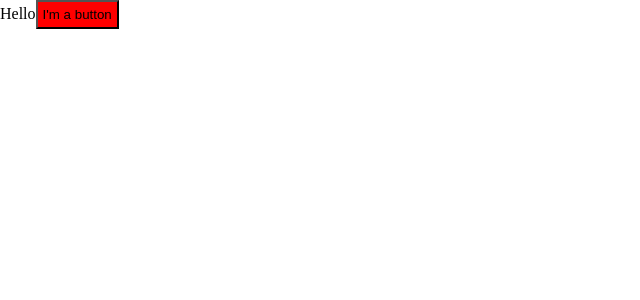
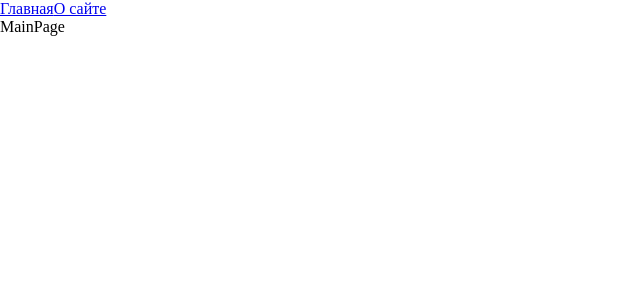
Before and after one commit to Vlad-doc/production-project, a React app: page / in a window 1280 px wide. Shown: the top 300 px of the page, without its empty margins (0-640 px from the left). Built offline with nearby package versions, Linux system fonts and the light colour scheme.

Commit message:
add router dom & lazy load

```diff
--- a/package.json
+++ b/package.json
@@ -15,6 +15,7 @@
         "@types/node": "^17.0.21",
         "@types/react": "^17.0.39",
         "@types/react-dom": "^17.0.11",
+        "@types/react-router-dom": "^5.3.3",
         "@types/webpack": "^5.28.0",
         "@types/webpack-dev-server": "^4.7.2",
         "css-loader": "^6.6.0",
@@ -32,6 +33,7 @@
     },
     "dependencies": {
         "react": "^17.0.2",
-        "react-dom": "^17.0.2"
+        "react-dom": "^17.0.2",
+        "react-router-dom": "^6.2.1"
     }
 }
--- a/src/App.tsx
+++ b/src/App.tsx
@@ -1,9 +1,24 @@
-import MyButton from "./components/Button";
+import { Routes, Route, Link } from "react-router-dom";
+import { Suspense } from "react";
+
+import { MainPageAsync } from "./pages/MainPage/MainPage.async";
+import { AboutPageAsync } from "./pages/AboutPage/AboutPage.async";
 
 import "./styles.scss";
 
 const App = () => {
-    return <MyButton />;
+    return (
+        <div>
+            <Link to={"/"}>Главная</Link>
+            <Link to={"/about"}>О сайте</Link>
+            <Suspense fallback={<div>Loading...</div>}>
+                <Routes>
+                    <Route path="/" element={<MainPageAsync />} />
+                    <Route path="/about" element={<AboutPageAsync />} />
+                </Routes>
+            </Suspense>
+        </div>
+    );
 };
 
 export default App;
--- a/src/index.tsx
+++ b/src/index.tsx
@@ -1,5 +1,11 @@
 import { render } from "react-dom";
+import { BrowserRouter } from "react-router-dom";
 
 import App from "./App";
 
-render(<App />, document.getElementById("root"));
+render(
+    <BrowserRouter>
+        <App />
+    </BrowserRouter>,
+    document.getElementById("root")
+);
--- /dev/null
+++ b/src/pages/AboutPage/AboutPage.async.tsx
@@ -0,0 +1,9 @@
+import { lazy } from "react";
+
+export const AboutPageAsync = lazy(
+    () =>
+        new Promise(res => {
+            // @ts-ignore
+            setTimeout(() => res(import("./AboutPage")), 1500);
+        })
+);
--- /dev/null
+++ b/src/pages/AboutPage/AboutPage.tsx
@@ -0,0 +1,5 @@
+const AboutPage = () => {
+    return <div>About</div>;
+};
+
+export default AboutPage;
--- /dev/null
+++ b/src/pages/MainPage/MainPage.async.tsx
@@ -0,0 +1,9 @@
+import { lazy } from "react";
+
+export const MainPageAsync = lazy(
+    () =>
+        new Promise(res => {
+            // @ts-ignore
+            setTimeout(() => res(import("./MainPage")), 1500);
+        })
+);
--- /dev/null
+++ b/src/pages/MainPage/MainPage.tsx
@@ -0,0 +1,5 @@
+const MainPage = () => {
+    return <div>MainPage</div>;
+};
+
+export default MainPage;
--- a/tsconfig.json
+++ b/tsconfig.json
@@ -2,7 +2,7 @@
     "compilerOptions": {
         "outDir": "./dist/",
         "noImplicitAny": true,
-        "module": "ES6",
+        "module": "ESNext",
         "target": "es5",
         "jsx": "react-jsx",
         "allowJs": true,
```
Also changed, not shown: 2 other files (tests, documents, lock files or other folders).
